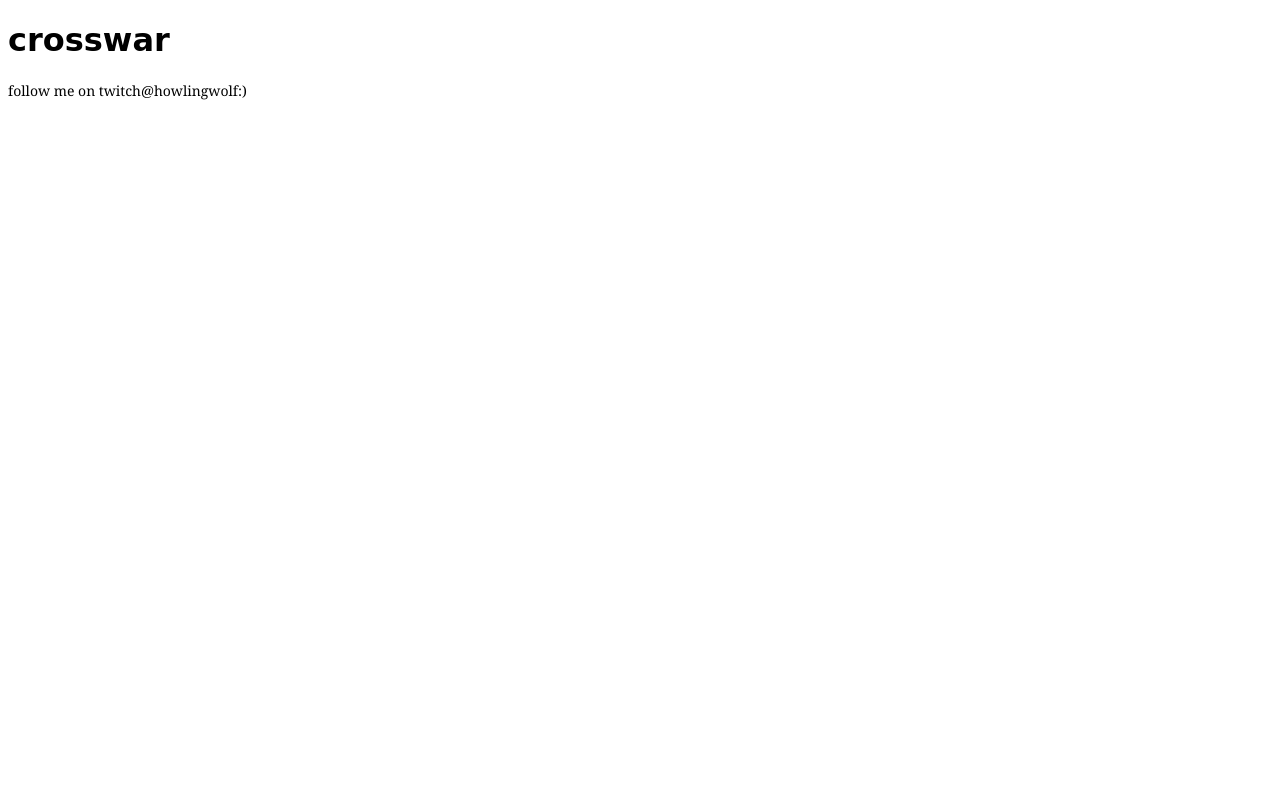
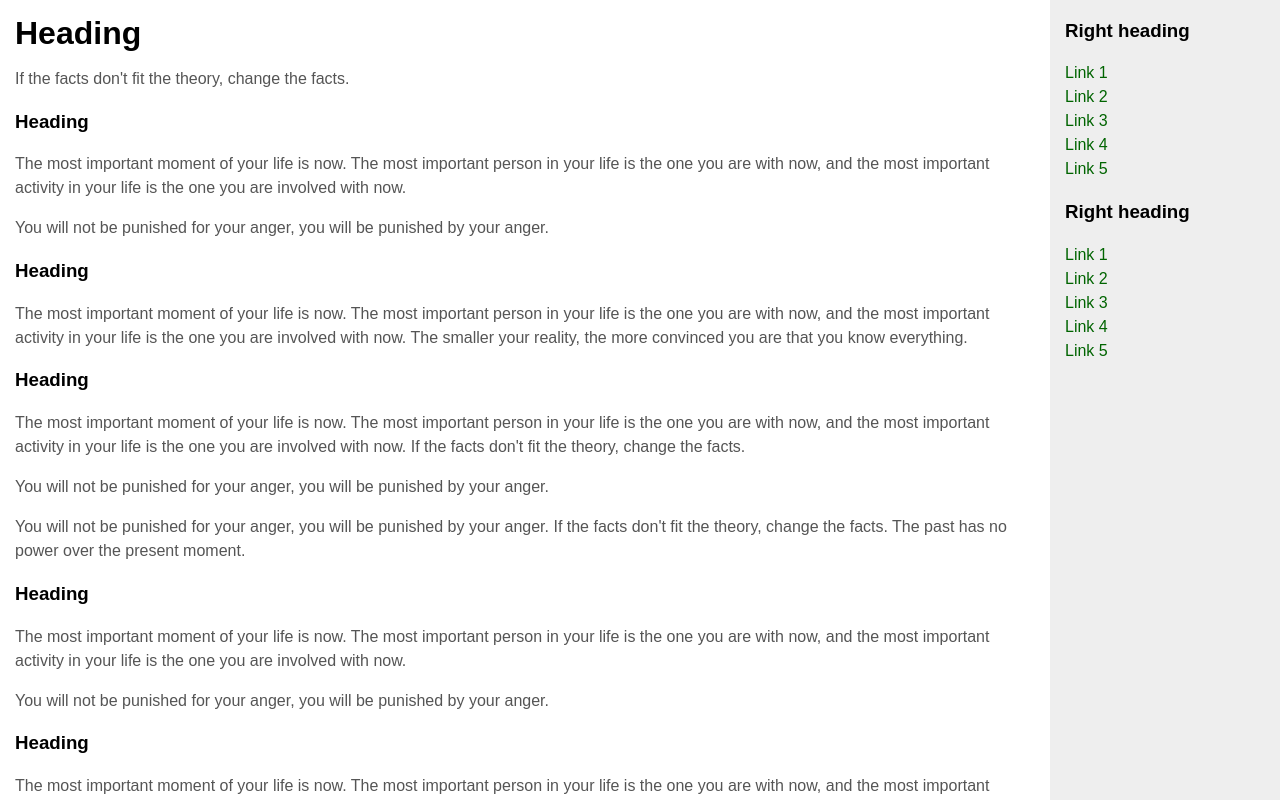
Before and after one commit to JORDANWOODS1234/MY-PERSONAL-WEBSITE, a plain HTML site: page Index.html in a window 1280 px wide. Drawn offline with Linux system fonts and the light colour scheme.

Commit message:
Update Index.html

```diff
--- a/Index.html
+++ b/Index.html
@@ -1,18 +1,119 @@
 <!DOCTYPE html>
+<!-- Template by html.am -->
 <html>
-<head>
-<!-- HTML Codes by Quackit.com -->
-<title>
-crosswar</title>
-<meta name="viewport" content="width=device-width, initial-scale=1">
-<style>
-body {background-color:#ffffff;background-repeat:no-repeat;background-position:center center;background-attachment:fixed;}
-h1{font-family:Cursive;color:#000000;background-color:#ffffff;}
-p {font-family:Georgia, serif;font-size:14px;font-style:normal;font-weight:normal;color:#000000;background-color:#ffffff;}
-</style>
-</head>
-<body>
-<h1>crosswar</h1>
-<p>follow me on twitch@howlingwolf:)</p>
-</body>
+	<head>
+		<meta http-equiv="Content-Type" content="text/html;  charset=utf-8">
+		<title>2 Column Frames Layout &mdash; Right Menu</title>
+		<style type="text/css">
+
+		body{
+			margin: 0;
+			padding: 0;
+			overflow: hidden;
+			height: 100%;
+			max-height: 100%;
+			font-family:Sans-serif;
+			line-height: 1.5em;
+		}
+
+		#nav{
+			position: absolute;
+			top: 0;
+			bottom: 0;
+			right: 0;
+			width: 230px; /* Width of navigation frame */
+			height: 100%;
+			overflow: hidden; /* Disables scrollbars on the navigation frame. To enable scrollbars, change "hidden" to "scroll" */
+			background: #eee;
+		}
+
+		main{
+			position: fixed;
+			top: 0;
+			left: 0;
+			right: 230px; /* Set this to the width of the navigation frame */
+			bottom: 0;
+			overflow: auto;
+			background: #fff;
+		}
+
+		.innertube{
+			margin: 15px; /* Provides padding for the content */
+		}
+
+		p {
+			color: #555;
+		}
+
+		nav ul {
+			list-style-type: none;
+			margin: 0;
+			padding: 0;
+		}
+
+		nav ul a {
+			color: darkgreen;
+			text-decoration: none;
+		}
+
+		/*IE6 fix*/
+		* html body{
+			padding: 0 230px 0 0; /* Set the second value to the width of the navigation frame */
+		}
+
+		* html main{
+			height: 100%;
+			width: 100%;
+		}
+
+		</style>
+
+		<script type="text/javascript">
+			/* =============================
+			This script generates sample text for the body content.
+			You can remove this script and any reference to it.
+			 ============================= */
+			var bodyText=["The smaller your reality, the more convinced you are that you know everything.", "If the facts don't fit the theory, change the facts.", "The past has no power over the present moment.", "This, too, will pass.", "</p><p>You will not be punished for your anger, you will be punished by your anger.", "Peace comes from within. Do not seek it without.", "<h3>Heading</h3><p>The most important moment of your life is now. The most important person in your life is the one you are with now, and the most important activity in your life is the one you are involved with now."]
+			function generateText(sentenceCount){
+				for (var i=0; i<sentenceCount; i++)
+				document.write(bodyText[Math.floor(Math.random()*7)]+" ")
+			}
+		</script>
+
+	</head>
+
+	<body>
+
+		<main>
+			<div class="innertube">
+
+				<h1>Heading</h1>
+				<p><script>generateText(300)</script></p>
+
+			</div>
+		</main>
+
+		<nav id="nav">
+			<div class="innertube">
+
+			<h3>Right heading</h3>
+			<ul>
+				<li><a href="#">Link 1</a></li>
+				<li><a href="#">Link 2</a></li>
+				<li><a href="#">Link 3</a></li>
+				<li><a href="#">Link 4</a></li>
+				<li><a href="#">Link 5</a></li>
+			</ul>
+			<h3>Right heading</h3>
+			<ul>
+				<li><a href="#">Link 1</a></li>
+				<li><a href="#">Link 2</a></li>
+				<li><a href="#">Link 3</a></li>
+				<li><a href="#">Link 4</a></li>
+				<li><a href="#">Link 5</a></li>
+			</ul>
+			</div>
+		</nav>
+
+	</body>
 </html>
```
